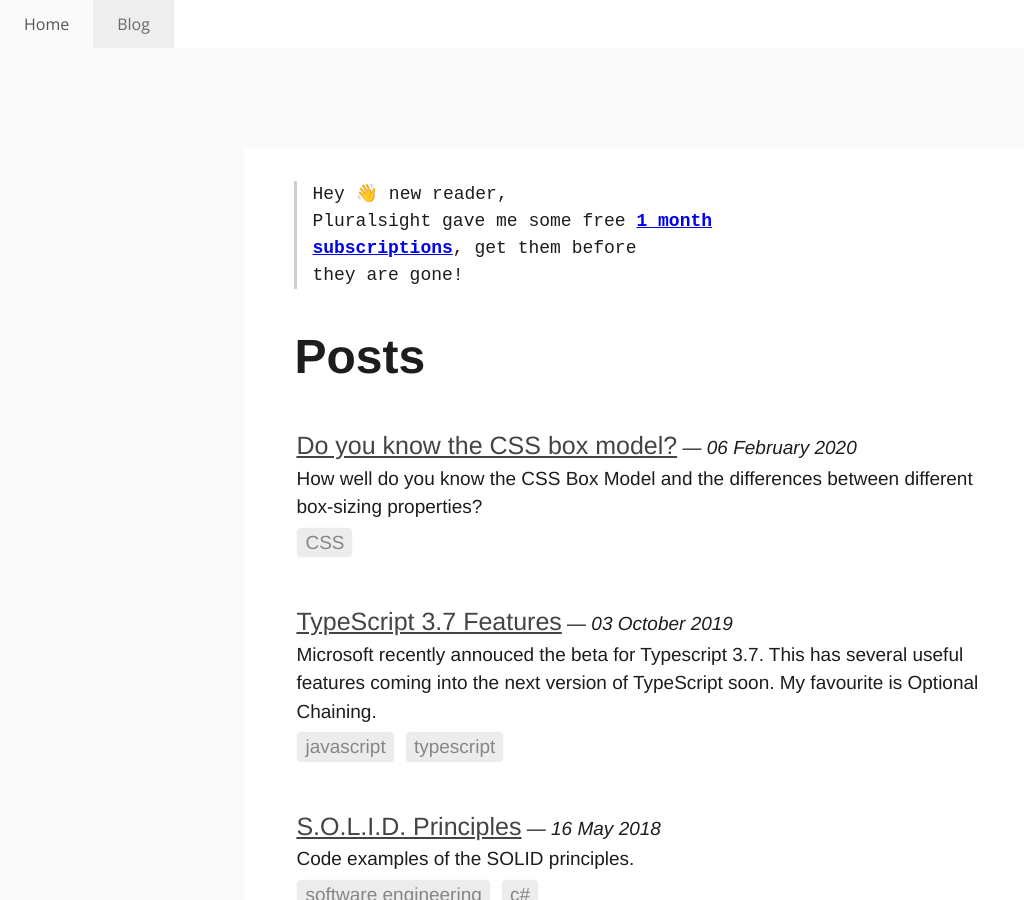
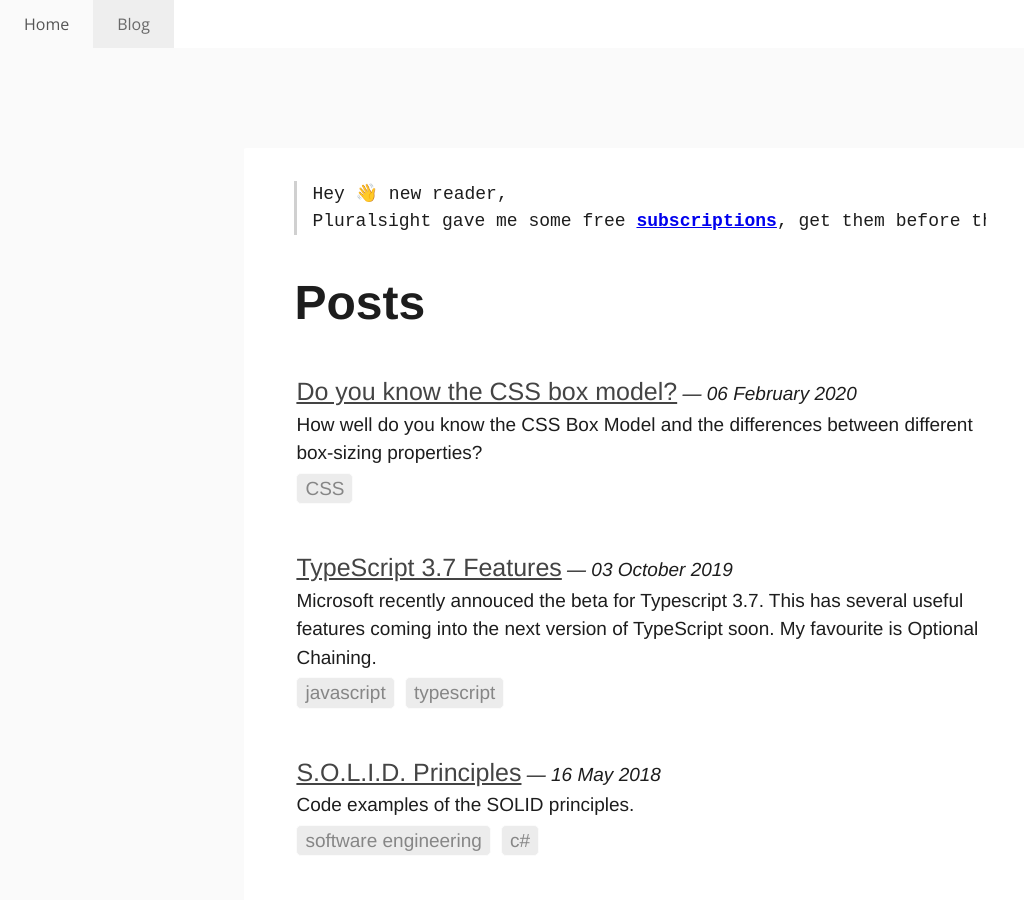
Before and after one commit to harrymt/blog, a Jekyll site: the page built from index.html, in a window 1280 px wide and 900 px high. Shown: the whole window, without its empty margins (0-1024 px from the left). Built offline with Jekyll 4.4.1, drawn with Linux system fonts in a browser that asks for light colours.

Commit message:
Update default.html

```diff
--- a/_layouts/default.html
+++ b/_layouts/default.html
@@ -11,7 +11,7 @@
 
     <div class="content">
       <div class="post">
-        <pre class="highlight pluralsight">Hey 👋 new reader,<br>Pluralsight gave me some free <h3 id="503634"><a href="https://pluralsight.pxf.io/c/2225907/503634/7490">1 month<br>subscriptions</a></h3><img height="0" width="0" src="//pluralsight.pxf.io/i/2225907/503634/7490" style="position:absolute;visibility:hidden;" border="0" />, get them before<br>they are gone!</pre>
+        <pre class="highlight pluralsight">Hey 👋 new reader,<br>Pluralsight gave me some free <h3 id="503634"><a href="https://pluralsight.pxf.io/c/2225907/503634/7490">subscriptions</a></h3><img height="0" width="0" src="//pluralsight.pxf.io/i/2225907/503634/7490" style="position:absolute;visibility:hidden;" border="0" />, get them before they are gone!</pre>
         {{ content }}
       </div>
       {% include footer.html %}
```
